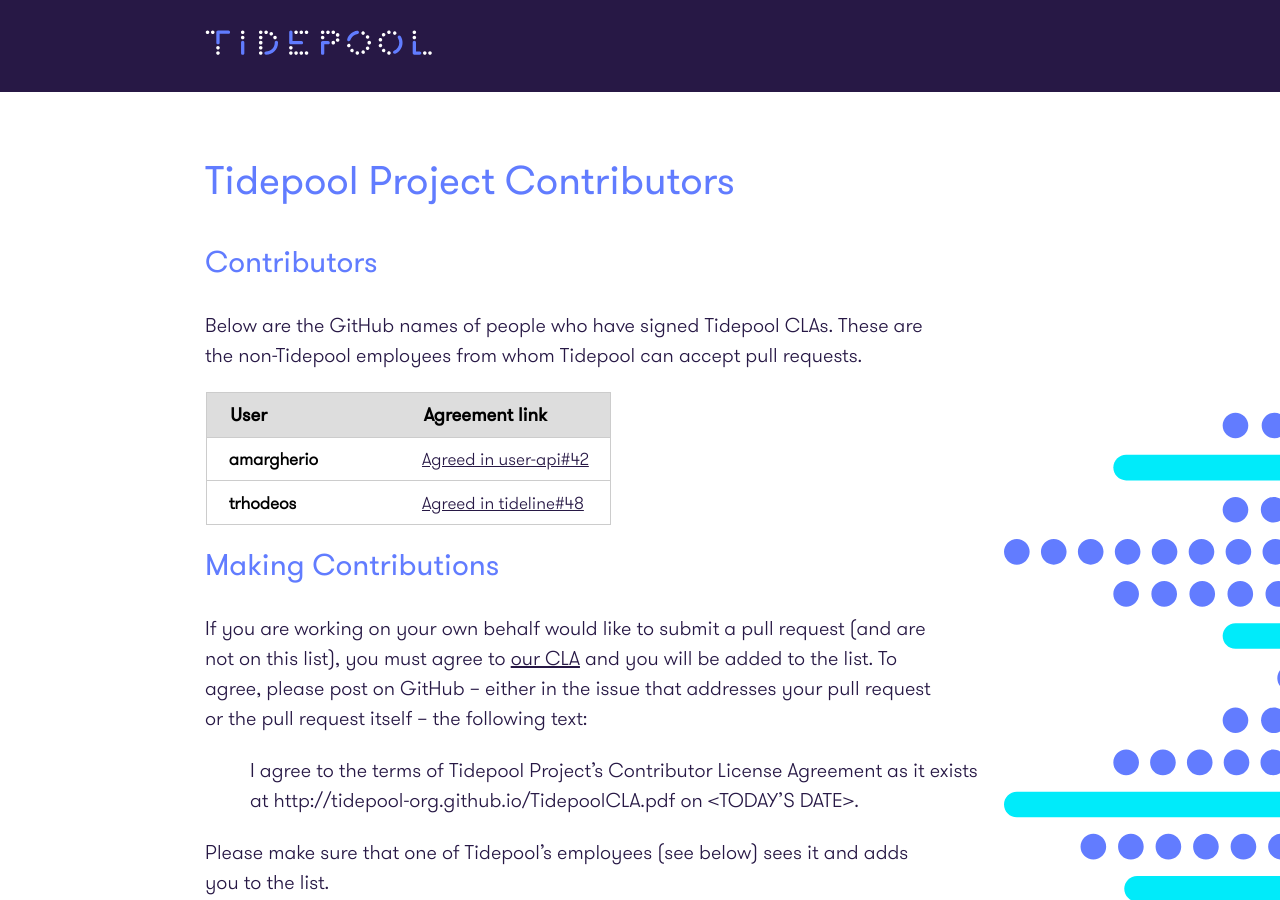
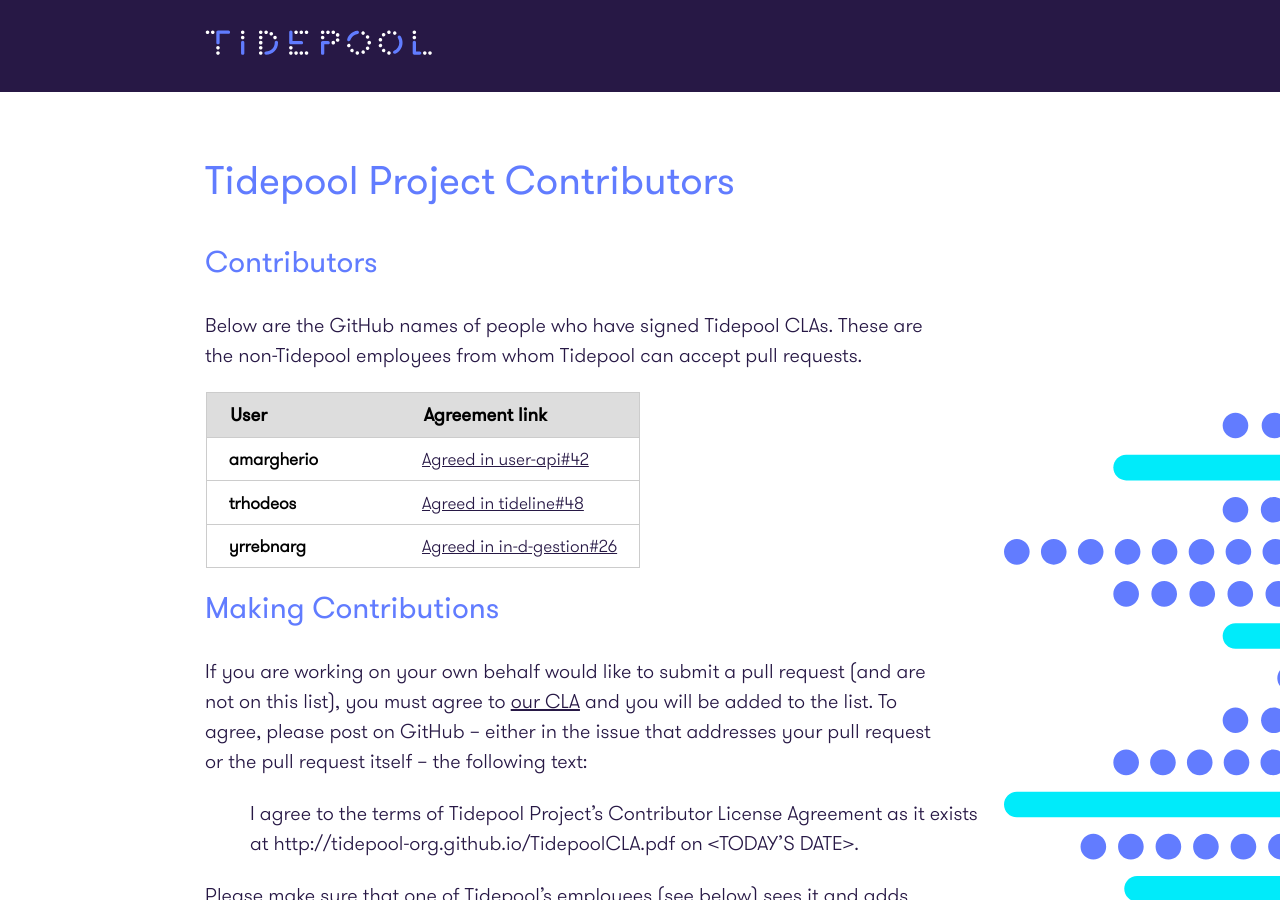
Before and after one commit to tidepool-org/tidepool-org.github.io, a Jekyll site: the page built from Contributors.md, in a window 1280 px wide and 900 px high. Built offline with Jekyll 4.4.1, drawn with Linux system fonts in a browser that asks for light colours.

Commit message:
Add yrrebnarg as contributor.

```diff
--- a/Contributors.md
+++ b/Contributors.md
@@ -14,6 +14,7 @@ Below are the GitHub names of people who have signed Tidepool CLAs. These are th
  ---- | --------------
 amargherio | [Agreed in user-api#42](https://github.com/tidepool-org/user-api/pull/42)
 trhodeos | [Agreed in tideline#48](https://github.com/tidepool-org/tideline/pull/48)
+yrrebnarg | [Agreed in in-d-gestion#26](https://github.com/tidepool-org/in-d-gestion/issues/26)
 
 ##Making Contributions
 
```
